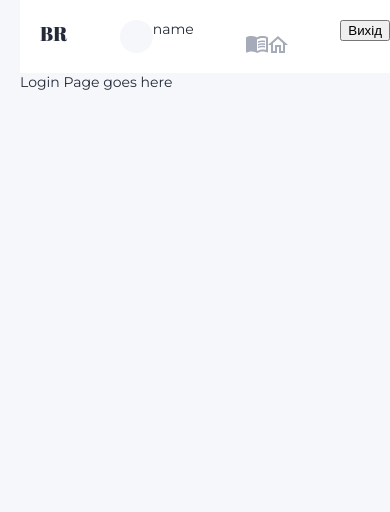
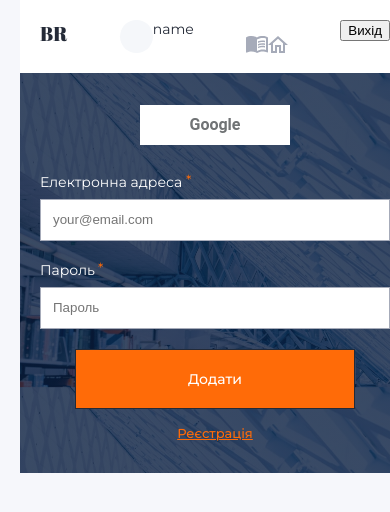
Before and after one commit to LiViS-code/books-reading-frontend-, a React (Create React App) app: page / in a window 390 px wide. Shown: the top 512 px of the page. Built offline with nearby package versions, Linux system fonts and the light colour scheme.

Commit message:
add mobile design

```diff
--- /dev/null
+++ b/src/components/Login/LoginForm/LoginForm.js
@@ -0,0 +1,82 @@
+import { useFormik } from 'formik';
+// import addBookSchema from '../../models/addBookSchema';
+import {
+    FormContainer,
+    Form,
+    Input,
+    Label,
+    InputWrapper,
+    Registration,
+    GoogleButton,
+    GoogleImage,
+    ButtonWrapper,
+    LoginButton,
+    StarContainer,
+    StarContainer2,
+    BackgroundContainer
+
+} from './LoginForm.styled';
+
+const initialValues = {
+    title: '',
+    name: '',
+    year: '',
+    pages: '',
+};
+
+const LoginForm = () => {
+    const formik = useFormik({
+        initialValues,
+        initialErrors: initialValues,
+        // validationSchema: addBookSchema,
+        validateOnBlur: true,
+        onSubmit: values => console.log(values),
+    });
+
+    return (
+        <BackgroundContainer>
+            <FormContainer>
+                <GoogleButton>Google<GoogleImage></GoogleImage></GoogleButton>
+                <Form onSubmit={formik.handleSubmit}>
+                    <InputWrapper>
+                        <div>
+                            <Label>
+                                Електронна адреса <StarContainer>*</StarContainer>
+                                <Input
+                                    onChange={formik.handleChange}
+                                    value={formik.values.title}
+                                    name="email"
+                                    type="text"
+                                    placeholder="your@email.com"
+                                    required
+                                />
+                            </Label>
+                        </div>
+                        <InputWrapper>
+                            <div>
+                                <Label>
+                                    Пароль <StarContainer2>*</StarContainer2>
+                                    <Input
+                                        onChange={formik.handleChange}
+                                        value={formik.values.name}
+                                        name="password"
+                                        type="text"
+                                        placeholder="Пароль"
+                                        required
+                                    />
+                                </Label>
+                            </div>
+
+                        </InputWrapper>
+                        <ButtonWrapper>
+                            <LoginButton>Додати</LoginButton>
+                        </ButtonWrapper>
+                    </InputWrapper>
+                </Form>
+                <Registration>Реєстрація</Registration>
+            </FormContainer>
+        </BackgroundContainer>
+
+    );
+};
+export default LoginForm;
--- /dev/null
+++ b/src/components/Login/LoginForm/LoginForm.styled.js
@@ -0,0 +1,214 @@
+import styled from '@emotion/styled';
+import img from '../../../image/picture-min.jpg';
+import { theme } from '../../../constants/Theme';
+
+const { accentColor, activeColor } = theme.colors
+const { mainFont } = theme.fonts
+console.log(accentColor)
+
+export const BackgroundContainer = styled.div`
+  background:linear-gradient(0deg, rgba(9, 30, 63, 0.8), rgba(9, 30, 63, 0.8)), url(${img});
+  width:100vw;
+  background-size:100%;
+
+`;
+
+export const FormContainer = styled.div`
+
+  justify-content: center;
+  padding-left: 20px;
+  padding-right: 20px;
+  padding-top: 32px;
+  padding-bottom: 32px;
+
+
+
+   @media screen and (min-width: 1280px) {
+   margin-top: 40px;
+
+  }
+`;
+export const GoogleButton = styled.div`
+
+  margin-right:auto;
+  margin-left:auto;
+  margin-bottom:28px;
+  display: flex;
+  justify-content:center;
+  align-items: center;
+  width: 150px;
+  height: 40px;
+  background-color:${activeColor};
+  font-family: 'Roboto';
+font-style: normal;
+font-weight: 700;
+font-size: 16px;
+line-height: 38px;
+color: #707375;
+
+`;
+export const GoogleImage = styled.div`
+  position: absolute;
+left: 30.94%;
+right: 63.44%;
+top: 15.9%;
+bottom: 81.33%;
+
+`;
+
+export const Form = styled.form`
+  display: flex;
+  flex-direction: row;
+  justify-content: center;
+  width: 100%;
+`;
+
+export const StarContainer = styled.div`
+ color:${accentColor};
+ position:absolute;
+ top:-2px;
+ left:146px;
+`;
+
+export const StarContainer2 = styled.div`
+ color:${accentColor};
+ position:absolute;
+ top:-2px;
+ left:58px;
+`;
+
+export const InputWrapper = styled.div`
+ position:relative;
+  display: flex;
+  flex-direction: column;
+  width: 100%;
+  @media screen and (min-width: 1280px) {
+    display: flex;
+    flex-direction: row;
+  }
+`;
+
+export const Input = styled.input`
+  display: flex;
+  flex-direction: column;
+  box-sizing: border-box;
+  height: 42px;
+  border: 1px solid #a6abb9;
+  padding: 12px 12px 13px 12px;
+  margin-top: 8px;
+  margin-bottom: 20px;
+  background-color: ${activeColor};
+  @media screen and (max-width: 767px) {
+    width: 100%;
+  }
+  @media screen and (min-width: 768px) {
+    margin-right: 32px;
+    margin-bottom: 24px;
+    width: ${props => {
+    switch (props.name) {
+      case 'title':
+        return '704px';
+      case 'name':
+        return '336px';
+      case 'year':
+        return '152px';
+      case 'pages':
+        return '152px';
+      default:
+        break;
+    }
+  }};
+  }
+  @media screen and (min-width: 1280px) {
+    margin-right: 16px;
+    width: ${props => {
+    switch (props.name) {
+      case 'title':
+        return '346px';
+      case 'name':
+        return '250px';
+      case 'year':
+        return '134px';
+      case 'pages':
+        return '134px';
+      default:
+        break;
+    }
+  }};
+  }
+  :focus {
+    background-color: #ffffff;
+    box-shadow: inset 0px 1px 2px rgba(29, 29, 27, 0.15);
+    border: transparent;
+    outline: none;
+  }
+`;
+
+export const Label = styled.label`
+  color: ${activeColor};
+  font:${mainFont};
+
+`;
+
+export const InputContainer = styled.div`
+  @media screen and (min-width: 768px) {
+    display: flex;
+    flex-direction: row;
+  }
+`;
+
+export const NumberDiv = styled.div`
+  @media screen and (min-width: 768px) {
+    display: flex;
+  }
+`;
+export const ButtonWrapper = styled.div`
+  display: flex;
+  justify-content: center;
+  @media screen and (min-width: 1280px) {
+    margin-left: 24px;
+    align-items: center;
+  }
+`;
+export const LoginButton = styled.button`
+
+  font: inherit;
+  font-style: normal;
+  font-weight: 500;
+  font-size: 14px;
+  line-height: 17px;
+  color:${activeColor};
+  background-color: ${accentColor};
+  border: 1px solid #242a37;
+  width: 280px;
+  height: 60px;
+  margin-bottom:16px;
+  &:hover,
+  &:focus {
+    border: transparent;
+    background-color: #ff6b08;
+    color: #ffffff;
+  }
+  @media screen and (min-width: 1280px) {
+    width: 181px;
+    height: 42px;
+  }
+`;
+
+export const Registration = styled.div`
+
+  font: inherit;
+  font-style: normal;
+  font-weight: 500;
+  font-size: 13px;
+  line-height: 16px;
+  color:${accentColor};
+  text-decoration-line: underline;
+  margin-left:auto;
+  margin-right:auto;
+  text-align:center;
+
+
+
+
+`;
--- /dev/null
+++ b/src/components/Login/LoginForm/index.js
@@ -0,0 +1 @@
+export { default } from "./LoginForm";
--- /dev/null
+++ b/src/components/Login/LoginText/LoginText.js
@@ -0,0 +1,8 @@
+import {
+    FormContainer,
+
+} from './LoginText.styled';
+
+
+const LoginForm = () => { return (<FormContainer></FormContainer>) }
+export default LoginForm
--- /dev/null
+++ b/src/components/Login/LoginText/LoginText.styled.js
@@ -0,0 +1,11 @@
+import styled from '@emotion/styled';
+export const FormContainer = styled.div`
+  display: flex;
+  flex-direction: column;
+  justify-content: center;
+  margin-top: 32px;
+  padding-left: 20px;
+  padding-right: 20px;
+  @media screen and (min-width: 1280px) {
+    margin-top: 40px;
+  }`;
--- /dev/null
+++ b/src/components/Login/LoginText/index.js
@@ -0,0 +1 @@
+export { default } from "./LoginText";
--- a/src/views/AuthView/AuthView.js
+++ b/src/views/AuthView/AuthView.js
@@ -1,3 +1,8 @@
+import LoginForm from '../../components/Login/LoginForm'
+import LoginText from '../../components/Login/LoginText'
+
+
 export const AuthView = () => {
-  return <div> Login Page goes here</div>;
+  return <div> <LoginForm />
+    <LoginText /></div>;
 };
```
Also changed, not shown: src/image/svg/google_icon.svg (added), 1 other file (tests, documents, lock files or other folders).
